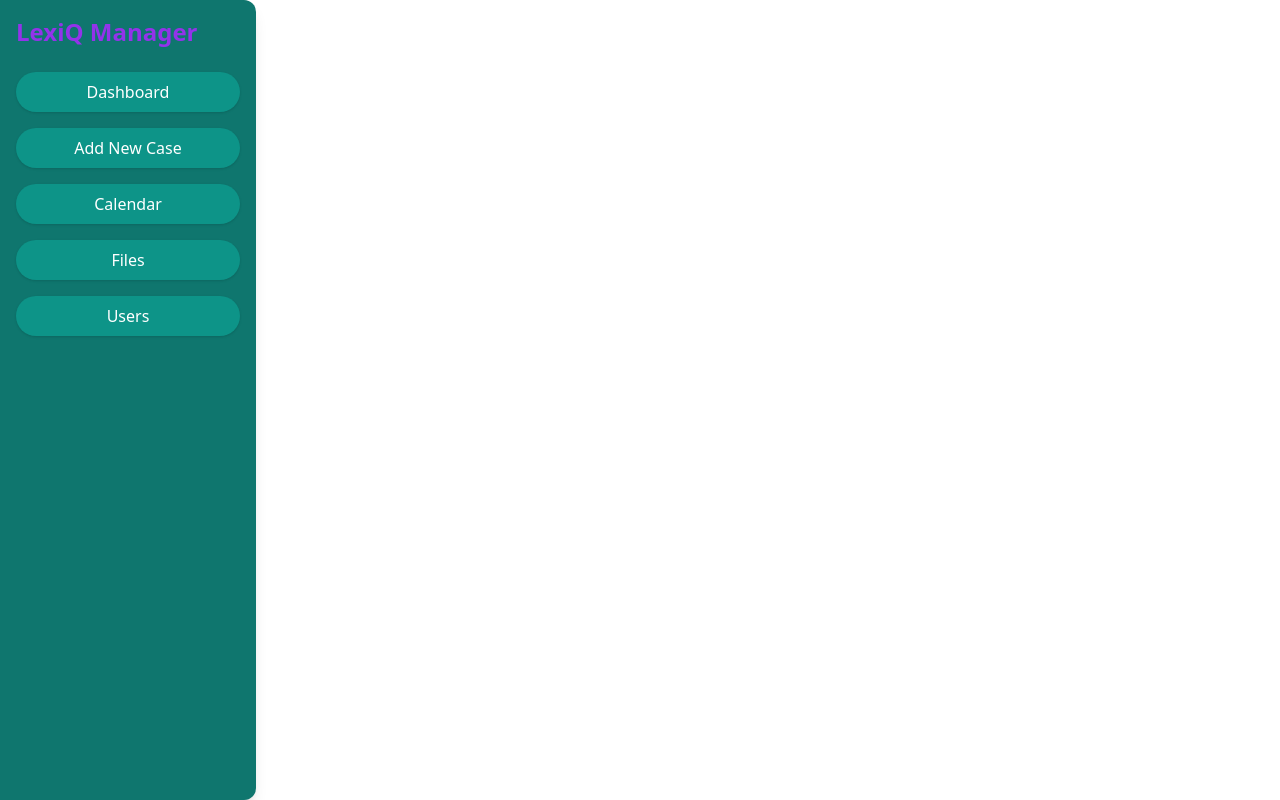
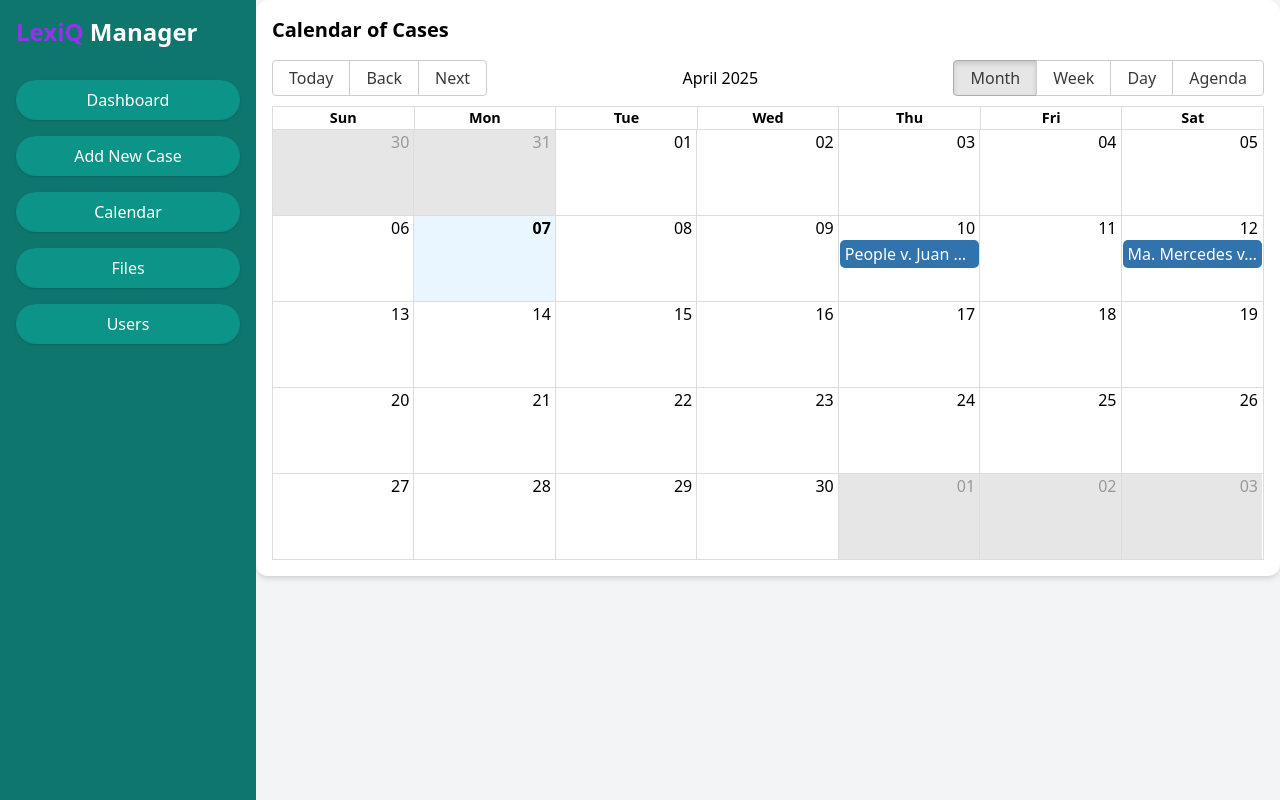
Before and after one commit to MJMorales1988/lexiq-case-manager, a React (Create React App) app: page / in a window 1280 px wide. Both pictures are taken after a click on the button "Calendar". Built offline with nearby package versions, Linux system fonts and the light colour scheme.

Commit message:
Calendar View 2

```diff
--- a/src/App.js
+++ b/src/App.js
@@ -1,24 +1,53 @@
-import React, { useState } from 'react';
-import './index.css';
 
-function App() {
+// src/App.js
+import React, { useState } from "react";
+import CalendarView from "./CalendarView";
+import "./index.css";
+
+const dummyEvents = [
+  {
+    title: "People v. Juan Dela Cruz (RTC Branch 1)",
+    start: new Date(2025, 3, 10, 9, 0),
+    end: new Date(2025, 3, 10, 10, 0),
+  },
+  {
+    title: "Ma. Mercedes v. Oriz Metro (MTC Branch 3)",
+    start: new Date(2025, 3, 12, 14, 0),
+    end: new Date(2025, 3, 12, 15, 30),
+  },
+];
+
+const App = () => {
+  const [activeView, setActiveView] = useState("dashboard");
+
+  const renderView = () => {
+    if (activeView === "calendar") {
+      return <CalendarView events={dummyEvents} />;
+    }
+
+    return (
+      <div className="p-4">
+        <h2 className="text-2xl font-bold mb-4">Welcome to LexiQ Manager</h2>
+        <p>Select an option from the sidebar to begin.</p>
+      </div>
+    );
+  };
+
   return (
-    <div className="flex">
-      <aside className="w-64 bg-teal-700 text-white min-h-screen p-4 shadow-lg rounded-r-xl">
-        <h1 className="text-2xl font-bold mb-6 text-purple-600">LexiQ Manager</h1>
-        <ul className="space-y-4">
-          <li><button className="w-full py-2 px-4 bg-teal-600 rounded-full shadow hover:bg-teal-800 transition">Dashboard</button></li>
-          <li><button className="w-full py-2 px-4 bg-teal-600 rounded-full shadow hover:bg-teal-800 transition">Add New Case</button></li>
-          <li><button className="w-full py-2 px-4 bg-teal-600 rounded-full shadow hover:bg-teal-800 transition">Calendar</button></li>
-          <li><button className="w-full py-2 px-4 bg-teal-600 rounded-full shadow hover:bg-teal-800 transition">Files</button></li>
-          <li><button className="w-full py-2 px-4 bg-teal-600 rounded-full shadow hover:bg-teal-800 transition">Users</button></li>
-        </ul>
-      </aside>
-      <main className="p-8 flex-1">
-        {/* Main content here */}
-      </main>
+    <div className="flex h-screen">
+      <div className="w-64 bg-teal-700 text-white p-4 flex flex-col space-y-4">
+        <h1 className="text-2xl font-bold mb-4">
+          <span className="text-purple-600">LexiQ</span> Manager
+        </h1>
+        <button className="rounded-full py-2 px-4 bg-teal-600 shadow" onClick={() => setActiveView("dashboard")}>Dashboard</button>
+        <button className="rounded-full py-2 px-4 bg-teal-600 shadow" onClick={() => setActiveView("new")}>Add New Case</button>
+        <button className="rounded-full py-2 px-4 bg-teal-600 shadow" onClick={() => setActiveView("calendar")}>Calendar</button>
+        <button className="rounded-full py-2 px-4 bg-teal-600 shadow" onClick={() => setActiveView("files")}>Files</button>
+        <button className="rounded-full py-2 px-4 bg-teal-600 shadow" onClick={() => setActiveView("users")}>Users</button>
+      </div>
+      <div className="flex-1 bg-gray-100 overflow-auto">{renderView()}</div>
     </div>
   );
-}
+};
 
 export default App;
--- a/src/CalendarView.js
+++ b/src/CalendarView.js
@@ -1,25 +1,34 @@
-import React from "react";
-import { Calendar, momentLocalizer } from "react-big-calendar";
-import moment from "moment";
-import "./react-big-calendar.css";
 
-const localizer = momentLocalizer(moment);
+// src/CalendarView.js
+import React, { useState } from "react";
+import { Calendar, dateFnsLocalizer } from "react-big-calendar";
+import "react-big-calendar/lib/css/react-big-calendar.css";
+import { format, parse, startOfWeek, getDay } from "date-fns";
+
+const locales = {
+  "en-US": require("date-fns/locale/en-US"),
+};
+
+const localizer = dateFnsLocalizer({
+  format,
+  parse,
+  startOfWeek,
+  getDay,
+  locales,
+});
 
 const CalendarView = ({ events }) => {
-  const calendarEvents = events.map((event) => ({
-    title: `${event.title} - ${event.status}`,
-    start: new Date(event.intakeDate),
-    end: new Date(event.intakeDate),
-  }));
+  const [myEvents] = useState(events || []);
 
   return (
-    <div style={{ height: "80vh" }}>
+    <div className="p-4 bg-white rounded-xl shadow-md">
+      <h2 className="text-xl font-semibold mb-4">Calendar of Cases</h2>
       <Calendar
         localizer={localizer}
-        events={calendarEvents}
+        events={myEvents}
         startAccessor="start"
         endAccessor="end"
-        style={{ margin: "20px" }}
+        style={{ height: 500 }}
       />
     </div>
   );
```
Also changed, not shown: 1 other file (tests, documents, lock files or other folders).
